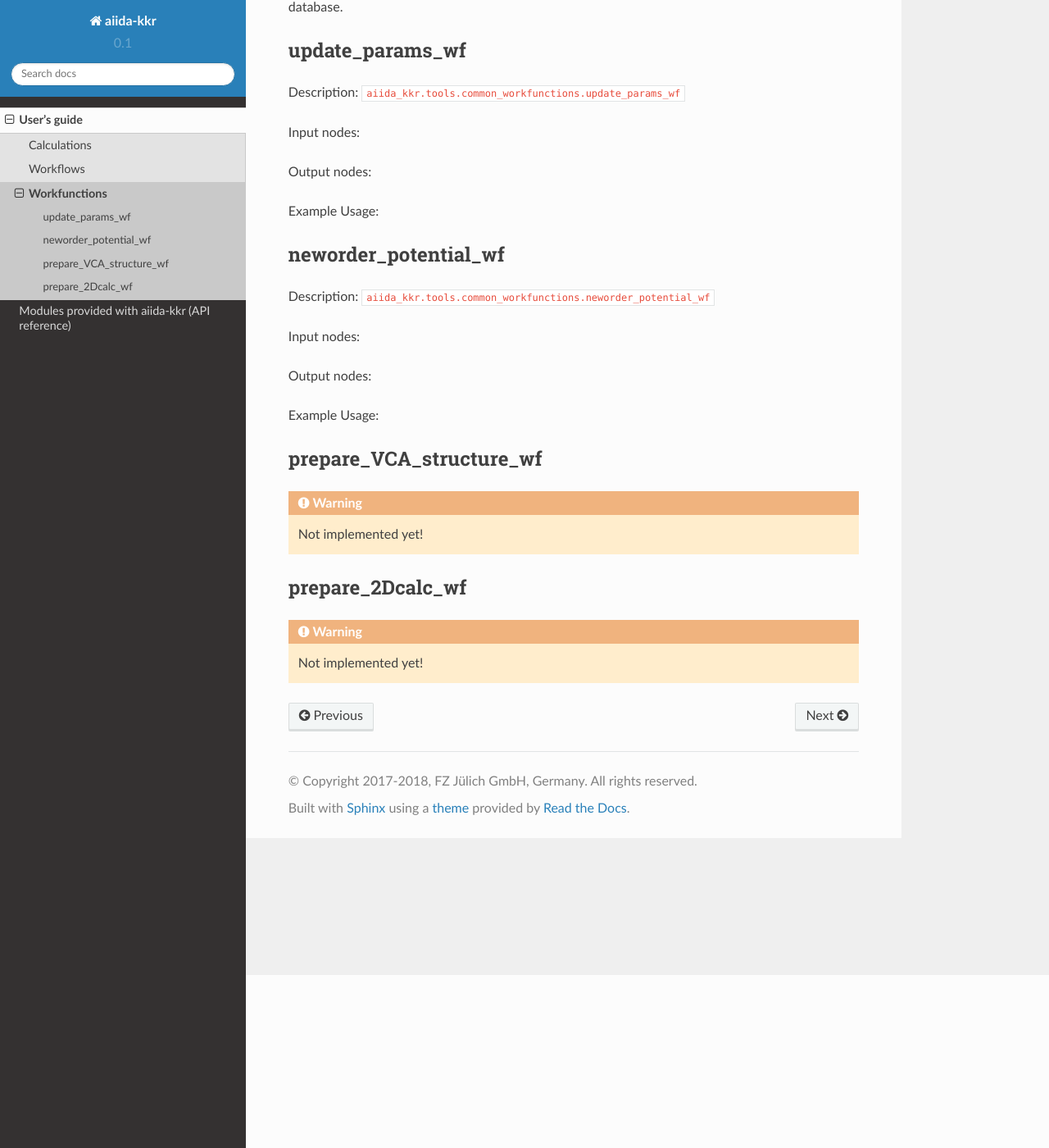
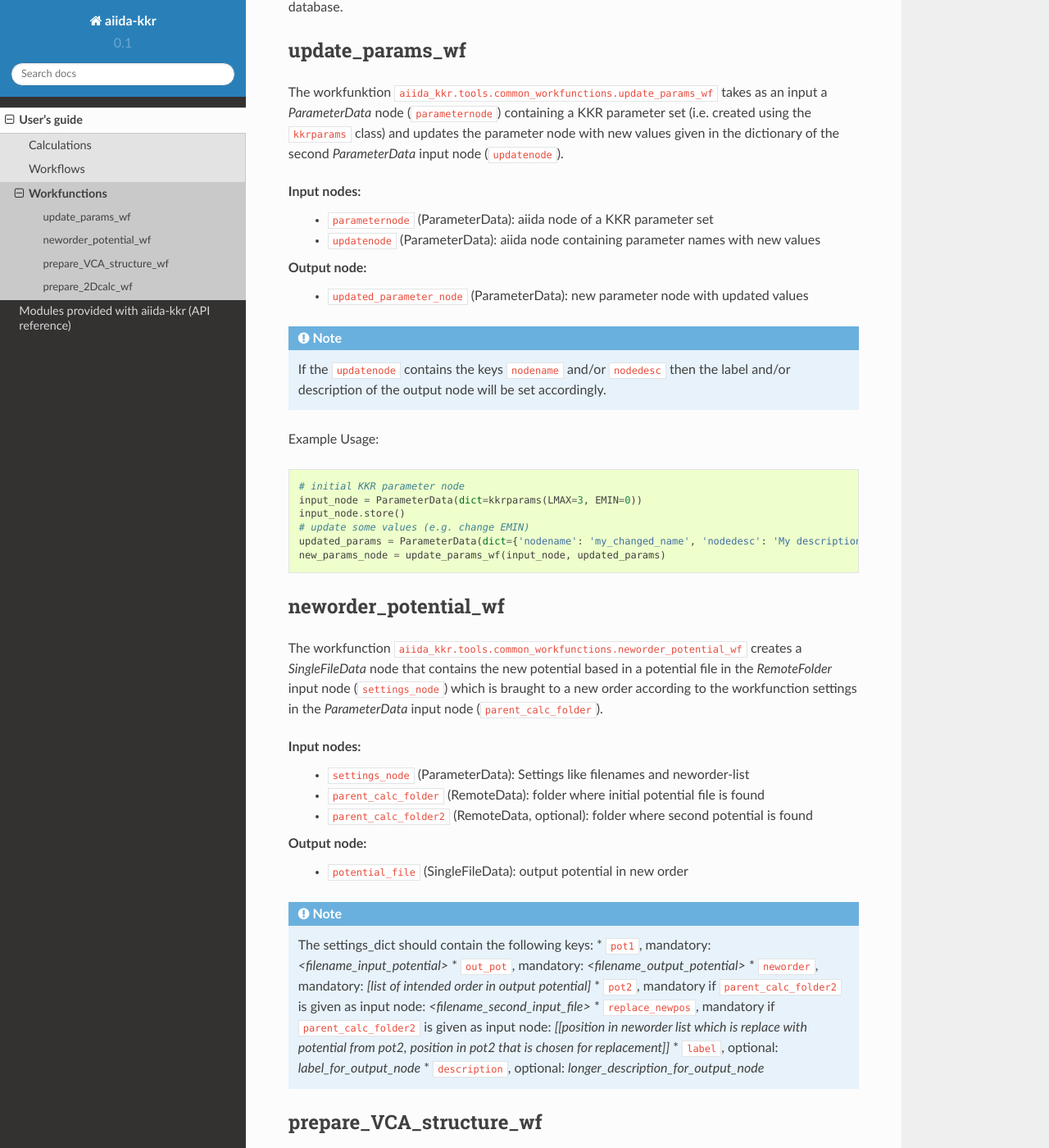
Before and after one commit to JuDFTteam/aiida-kkr, a Sphinx documentation site: the page built from docs/source/user_guide/workfunctions.rst, in a window 1280 px wide and 1400 px high, scrolled down 211 px. Shown: the whole window at 82% size. Built offline with Sphinx 7.4.7 and the Read the Docs theme 2.0.0, drawn with Linux system fonts in a browser that asks for light colours; some of the changed text lies outside the part shown.

Commit message:
Some docu for workfunctions

```diff
--- a/docs/source/user_guide/workfunctions.rst
+++ b/docs/source/user_guide/workfunctions.rst
@@ -4,32 +4,61 @@ Workfunctions
 
 Here the workfunctions provided by the aiida-kkr plugin are presented. The workfunctions are
 small tools useful for small tasks performed on aiida nodes that keep the provenance in the
-aiida-database.
+database.
 
 
 update_params_wf
 ++++++++++++++++
 
-Description: ``aiida_kkr.tools.common_workfunctions.update_params_wf``
+The workfunktion ``aiida_kkr.tools.common_workfunctions.update_params_wf`` takes as an input a
+*ParameterData* node (``parameternode``) containing a KKR parameter set (i.e. created using the ``kkrparams`` class)
+and updates the parameter node with new values given in the dictionary of the second
+*ParameterData* input node (``updatenode``).
 
 Input nodes:
+    * ``parameternode`` (ParameterData): aiida node of a KKR parameter set
+    * ``updatenode`` (ParameterData): aiida node containing parameter names with new values
 
-Output nodes:
+Output node:
+    * ``updated_parameter_node`` (ParameterData): new parameter node with updated values
 
-Example Usage:
+.. note:: If the ``updatenode`` contains the keys ``nodename`` and/or ``nodedesc`` then the
+    label and/or description of the output node will be set accordingly.
 
+Example Usage::
+
+    # initial KKR parameter node
+    input_node = ParameterData(dict=kkrparams(LMAX=3, EMIN=0))
+    input_node.store()
+    # update some values (e.g. change EMIN)
+    updated_params = ParameterData(dict={'nodename': 'my_changed_name', 'nodedesc': 'My description text', 'EMIN': -1, 'RMAX': 10.})
+    new_params_node = update_params_wf(input_node, updated_params)
 
 
 neworder_potential_wf
 +++++++++++++++++++++
 
-Description: ``aiida_kkr.tools.common_workfunctions.neworder_potential_wf``
+The workfunction ``aiida_kkr.tools.common_workfunctions.neworder_potential_wf`` creates a
+*SingleFileData* node that contains the new potential based in a potential file in the
+*RemoteFolder* input node (``settings_node``) which is braught to a new order according to
+the workfunction settings in the *ParameterData* input node (``parent_calc_folder``).
 
 Input nodes:
+    * ``settings_node`` (ParameterData): Settings like filenames and neworder-list
+    * ``parent_calc_folder`` (RemoteData): folder where initial potential file is found
+    * ``parent_calc_folder2`` (RemoteData, optional): folder where second potential is found
 
-Output nodes:
+Output node:
+    * ``potential_file`` (SingleFileData): output potential in new order
 
-Example Usage:
+.. note:: The settings_dict should contain the following keys:
+            * ``pot1``, mandatory: *<filename_input_potential>*
+            * ``out_pot``, mandatory: *<filename_output_potential>*
+            * ``neworder``, mandatory: *[list of intended order in output potential]*
+            * ``pot2``, mandatory if ``parent_calc_folder2`` is given as input node: *<filename_second_input_file>*
+            * ``replace_newpos``, mandatory if ``parent_calc_folder2`` is given as input node: *[[position in neworder list which is replace with potential from pot2, position in pot2 that is chosen for replacement]]*
+            * ``label``, optional: *label_for_output_node*
+            * ``description``, optional: *longer_description_for_output_node*
 
 
 prepare_VCA_structure_wf
@@ -38,6 +67,7 @@ prepare_VCA_structure_wf
 .. warning:: Not implemented yet!
 
 
+
 prepare_2Dcalc_wf
 +++++++++++++++++
 
```
Also changed, not shown: docs/source/module_guide/tools.rst (+7 -0 lines).
